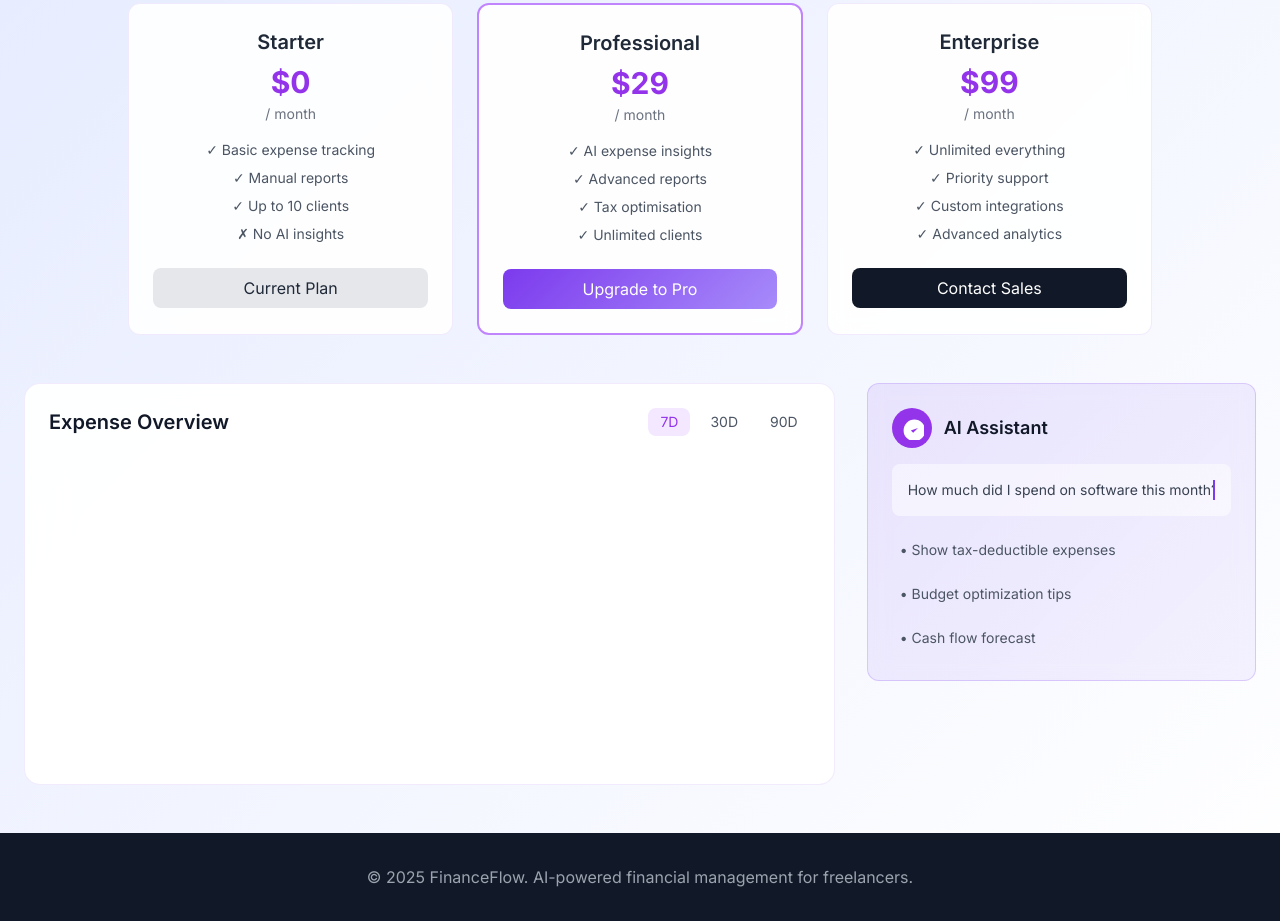
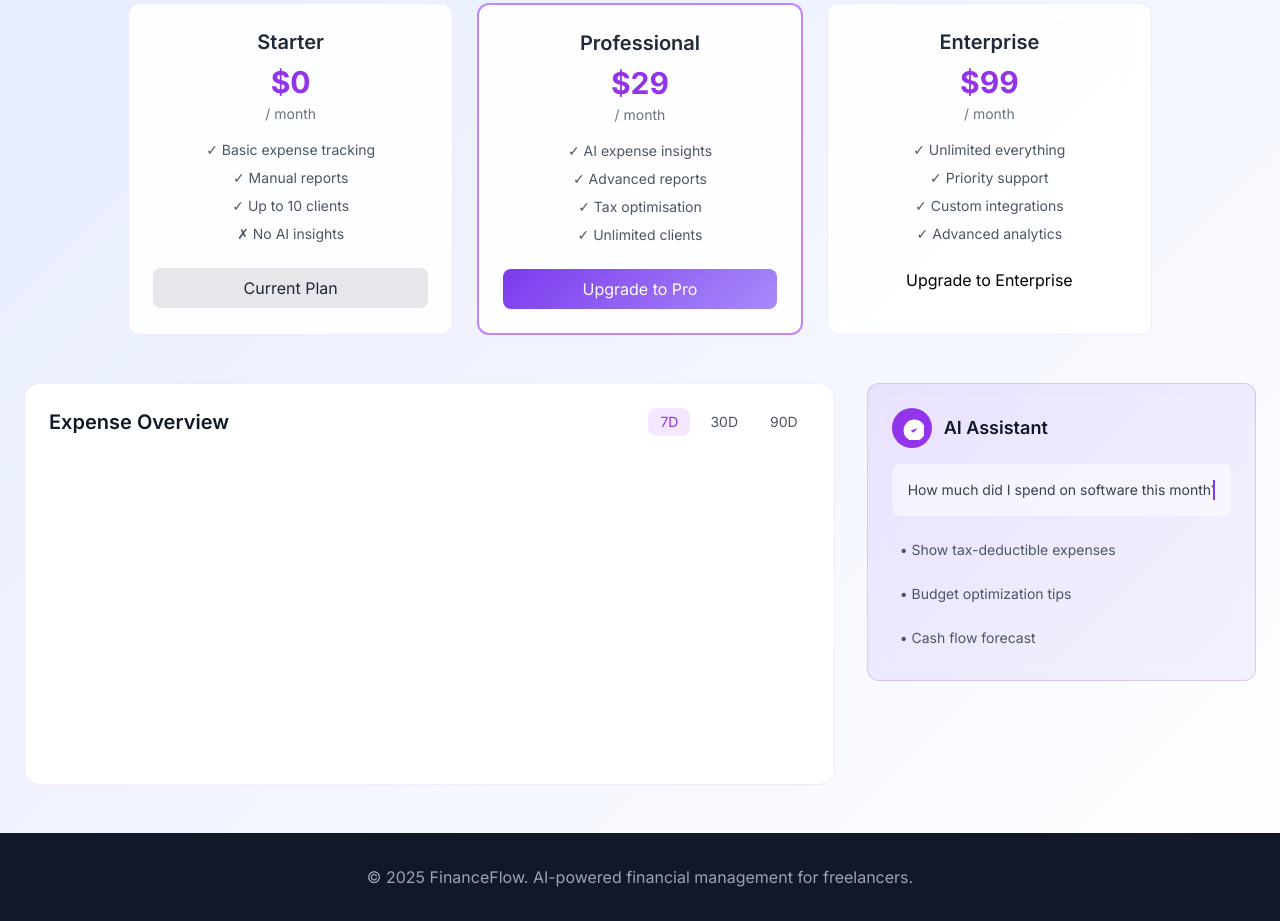
Before and after one commit to mjhouseonline-netizen/FinanceFlow, a website: page index.html in a window 1280 px wide. Shown: the part 643-1564 px from the top of the page. Drawn offline with nearby package versions, Linux system fonts and the light colour scheme; no server answers.

Commit message:
update index

```diff
--- a/index.html
+++ b/index.html
@@ -250,7 +250,9 @@
             <li>✓ Custom integrations</li>
             <li>✓ Advanced analytics</li>
           </ul>
-          <button id="upgradeEntBtn" onclick="selectPlan('enterprise')" class="w-full bg-gray-900 text-white py-2 rounded-lg hover:bg-gray-800 transition-colors">Contact Sales</button>
+         <button id="upgradeEntBtn" onclick="selectPlan('enterprise')" class="w-full ...">
+  Upgrade to Enterprise
+</button>
         </div>
       </div>
     </div>
```
